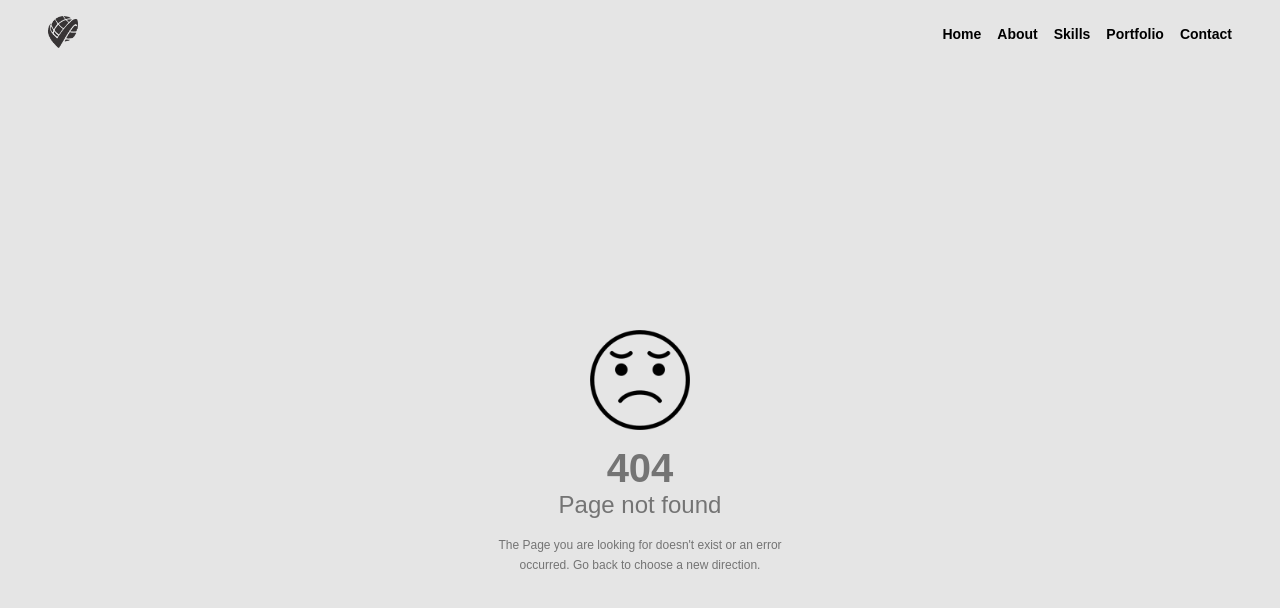
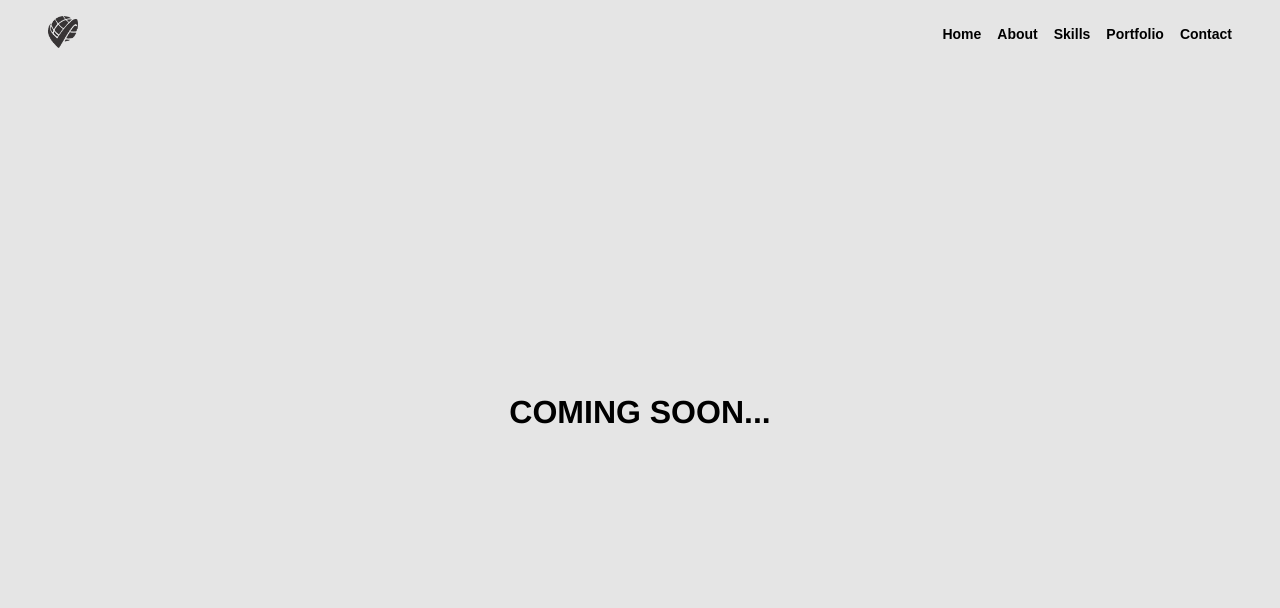
Before and after one commit to Jerryemmanuel01/My-React-Portfolio, a React (Create React App) app: page /portfolio in a window 1280 px wide. Before the commit this address had no page. Shown: the top 608 px of the page. Built offline with nearby package versions, Linux system fonts and the light colour scheme.

Commit message:
portfolio page added

```diff
--- a/src/App.js
+++ b/src/App.js
@@ -7,6 +7,7 @@ import "./index.css";
 import Skill from "./components/Skill/Skill";
 import SharedLayout from "./components/SharedLayout"
 import Contact from "./components/Contact/Contact";
+import Portfolio from "./components/Portfolio/Portfolio";
 
 export default function App() {
   return (
@@ -16,6 +17,7 @@ export default function App() {
           <Route index element={<Home />} />
           <Route path="about" element={<About />} />
           <Route path="skills" element={<Skill />} />
+          <Route path="portfolio" element={<Portfolio />} />
           <Route path="contact" element={<Contact />} />
           <Route path="*" element={<Error />} />
         </Route>
--- a/src/components/Navbar/Navbar.js
+++ b/src/components/Navbar/Navbar.js
@@ -44,7 +44,7 @@ export default function Navbar() {
         <Link to="skills" className="navlink">
           <li>Skills</li>
         </Link>
-        <Link to="#" className="navlink">
+        <Link to="portfolio" className="navlink">
           <li>Portfolio</li>
         </Link>
         <Link to="Contact" className="navlink">
--- /dev/null
+++ b/src/components/Portfolio/Portfolio.js
@@ -0,0 +1,11 @@
+import React from "react";
+
+export default function Portfolio() {
+  return (
+    <section className="portfolio--page">
+      <div className="portfolio--main">
+        <p className="comingSoon">COMING SOON...</p>
+      </div>
+    </section>
+  );
+}
--- a/src/index.css
+++ b/src/index.css
@@ -380,6 +380,21 @@ body{
     margin-top: 3rem;
 }
 
+/* -----PORTFOLIO PAGE----- */
+.portfolio--page{
+    width: 100%;
+    height: 90vh;
+    display: flex;
+    justify-content: center;
+    align-items: center;
+}
+.comingSoon{
+    font-size: 2rem;
+    font-weight: bold;
+    font-family: 'Franklin Gothic Medium', 'Arial Narrow', Arial, sans-serif;
+}
+
+
 
 /* -----CONTACT PAGE----- */
 
```
